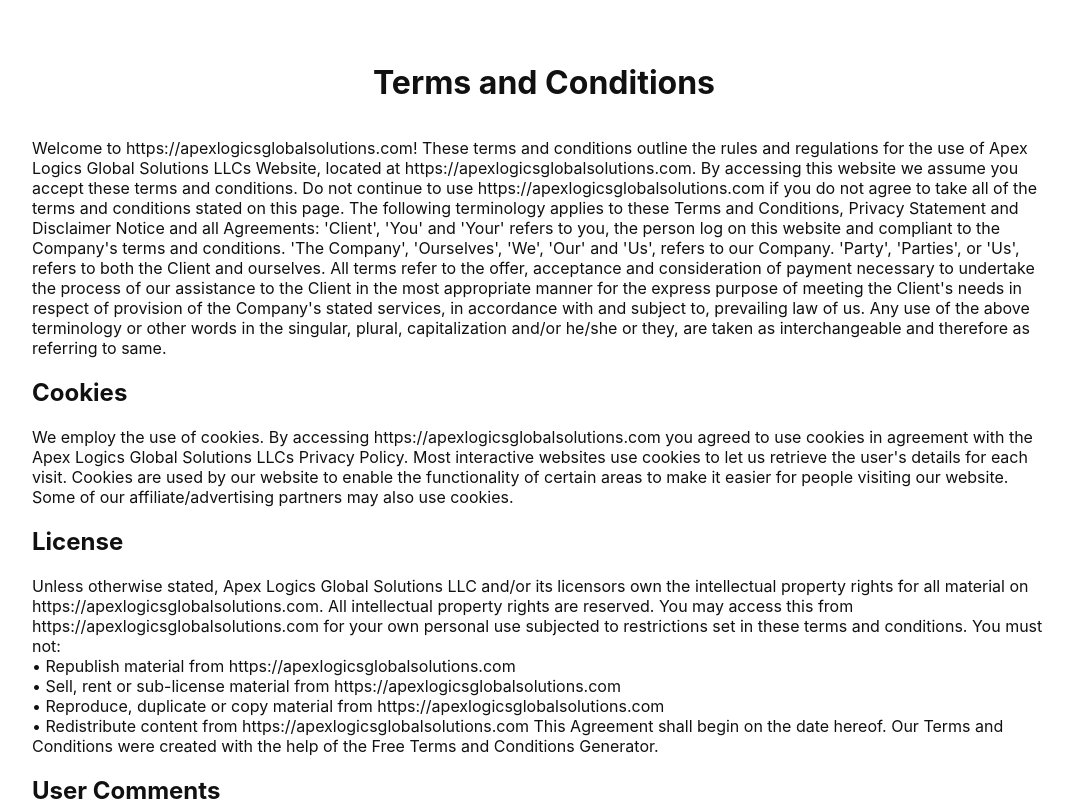
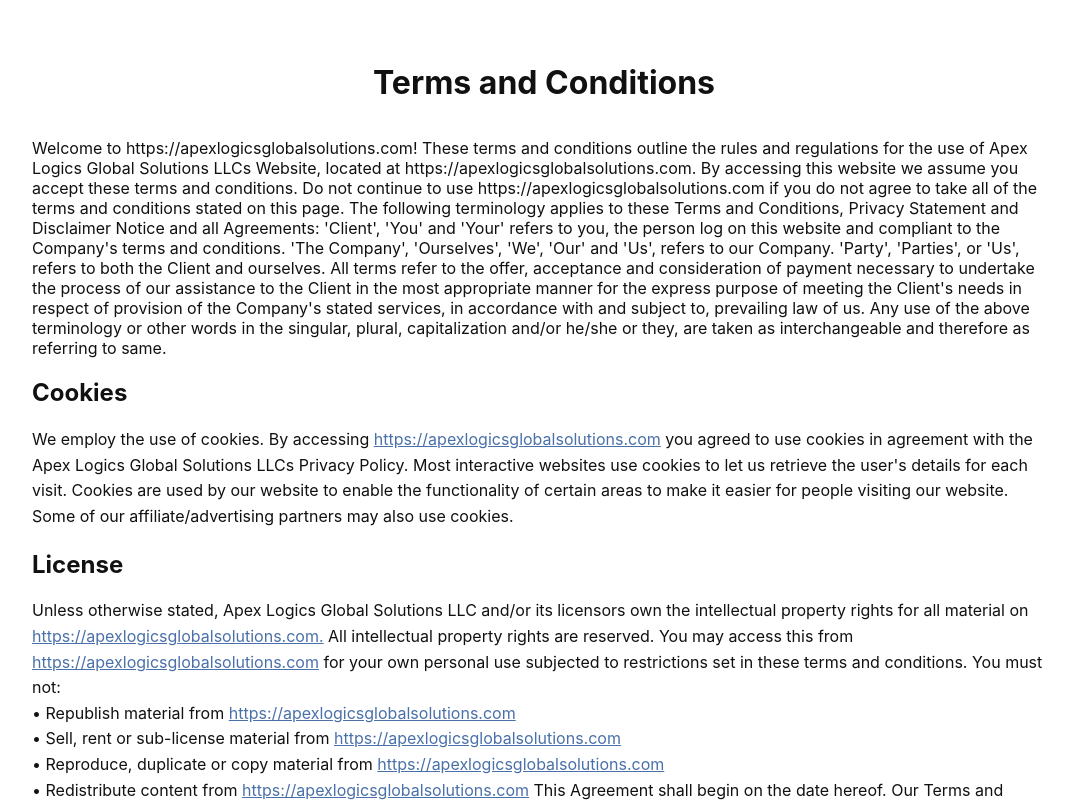
Before and after one commit to Levnaic/Omnicon-Landing-Next, a Next.js app: page /terms in a window 1280 px wide. Shown: the top 802 px of the page, without its empty margins (96-1169 px from the left). Built offline with nearby package versions, Linux system fonts and the light colour scheme.

Commit message:
gotov futer

```diff
--- a/src/components/section/legal/legal-section.scss
+++ b/src/components/section/legal/legal-section.scss
@@ -1,3 +1,15 @@
+// legal-section.scss
 .legal-section-content {
-  white-space: pre-line; // This will respect \n and convert to <br>
+  white-space: pre-line;
+  line-height: 1.6;
+
+  .legal-link {
+    color: #4a70a9; // Your primary color
+    text-decoration: underline;
+    transition: color 0.2s ease;
+
+    &:hover {
+      color: #3a5a8c; // Your primary hover color
+    }
+  }
 }
--- a/src/components/section/legal/legal-section.tsx
+++ b/src/components/section/legal/legal-section.tsx
@@ -1,3 +1,7 @@
+// components/section/legal/legal-section.tsx
+"use client";
+
+import Link from "next/link";
 import "./legal-section.scss";
 
 type Props = {
@@ -6,10 +10,32 @@
 };
 
 const LegalSection = ({ title, children }: Props) => {
+  const parseLinks = (text: string) => {
+    const urlRegex = /(https?:\/\/[^\s]+)/g;
+    const parts = text.split(urlRegex);
+
+    return parts.map((part, index) => {
+      if (part.match(urlRegex)) {
+        return (
+          <Link
+            key={index}
+            href={part}
+            target="_blank"
+            rel="noopener noreferrer"
+            className="legal-link"
+          >
+            {part}
+          </Link>
+        );
+      }
+      return part;
+    });
+  };
+
   return (
     <section className="legal-section">
       <h2>{title}</h2>
-      <div className="legal-section-content">{children}</div>
+      <div className="legal-section-content">{parseLinks(children)}</div>
     </section>
   );
 };
```
